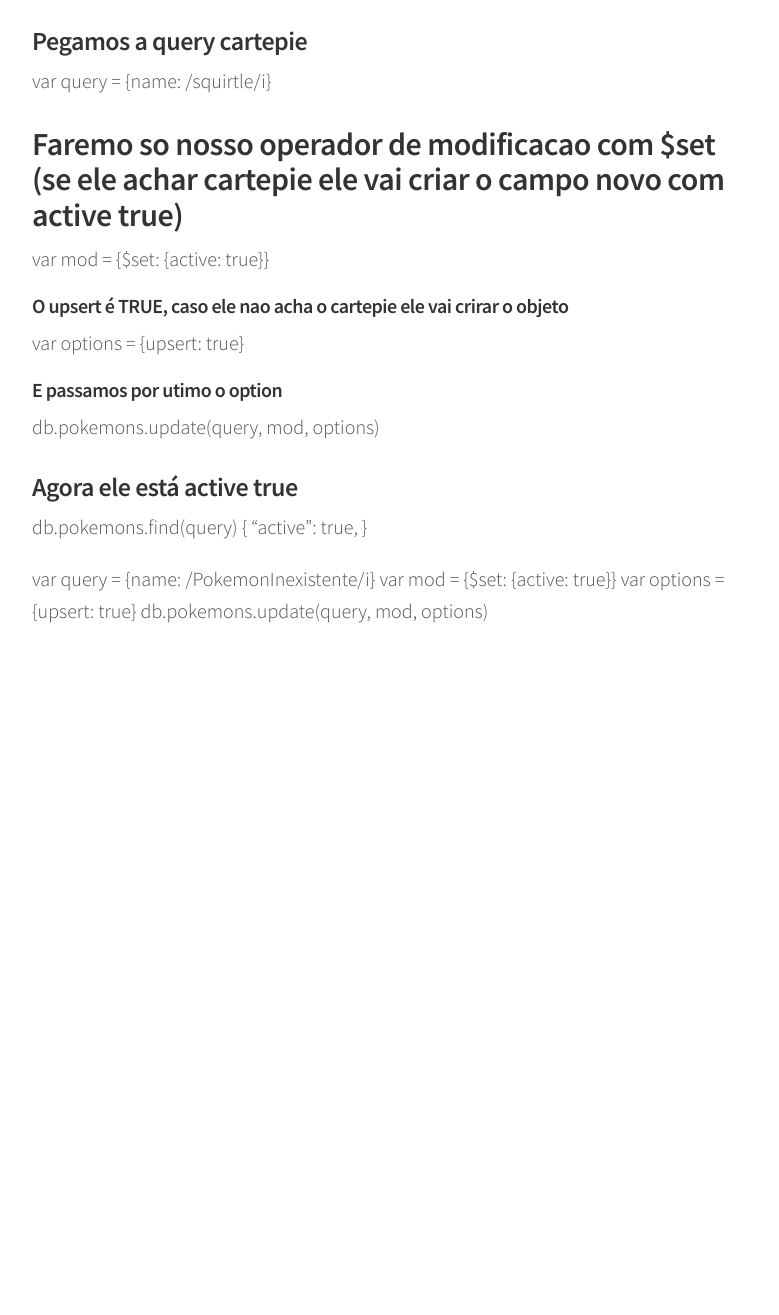
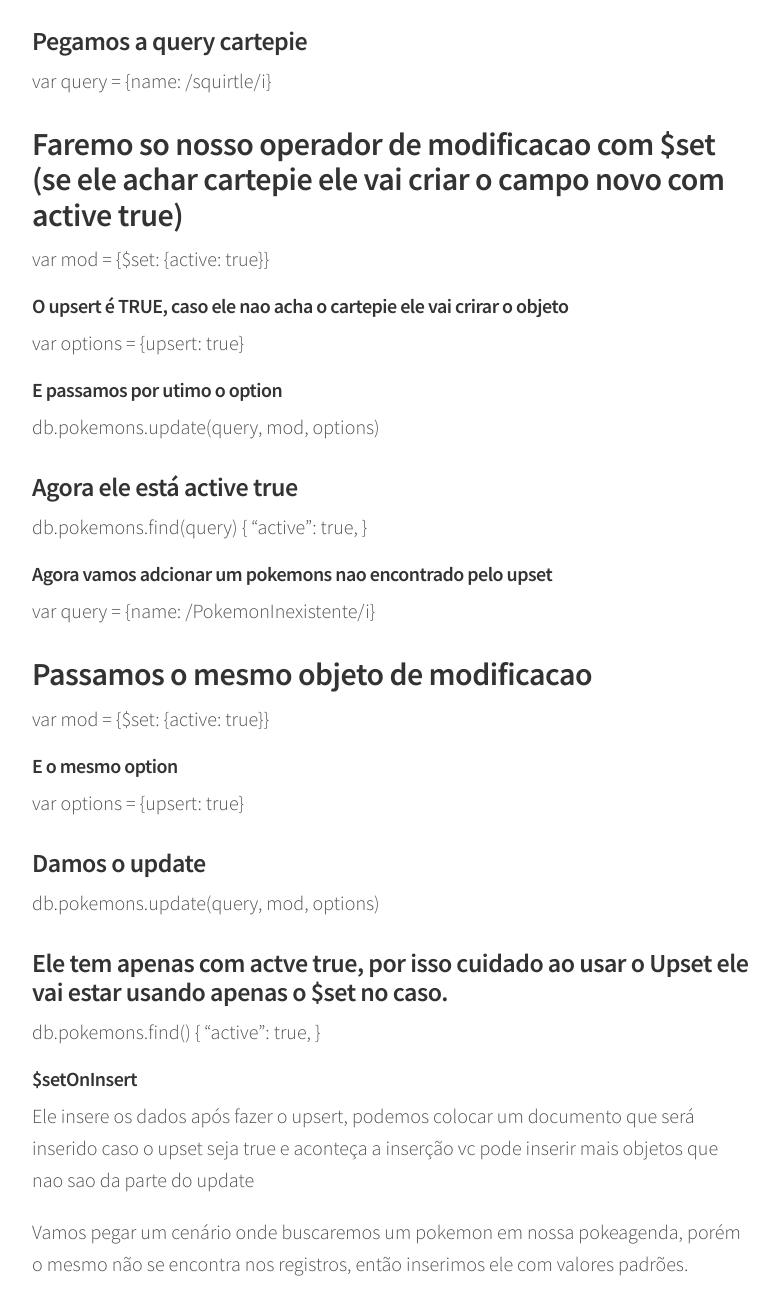
Before and after one commit to indrajithbandara/debug-blog, a Jekyll site: the page built from _posts/2016-05-14-mongodb.md, in a window 1280 px wide and 1400 px high, scrolled down 11358 px. Shown: the top 1315 px of the window, without its empty margins (248-1027 px from the left). Built offline with Jekyll 4.4.1, drawn with Linux system fonts in a browser that asks for light colours; comment, search, counter and statistics services are not loaded; before the commit the page ends 12105 px from its top, so only the background shows below that.

Commit message:
dma mamadinha

```diff
--- a/_posts/2016-05-14-mongodb.md
+++ b/_posts/2016-05-14-mongodb.md
@@ -485,8 +485,27 @@ db.pokemons.find(query)
    "active": true,
 }
 
+#### Agora vamos adcionar um pokemons nao encontrado pelo upset
+var query = {name: /PokemonInexistente/i}
 
-var query = {name: /PokemonInexistente/i}
+## Passamos o mesmo objeto de modificacao
 var mod = {$set: {active: true}}
+
+#### E o mesmo option
 var options = {upsert: true}
+
+### Damos o update
 db.pokemons.update(query, mod, options)
+
+### Ele tem apenas com actve true, por isso cuidado ao usar o Upset ele vai estar usando apenas o $set no caso.
+db.pokemons.find()
+{
+  "active": true,
+}
+
+##### $setOnInsert
+Ele insere os dados após fazer o upsert, podemos colocar um documento que será inserido caso o upset
+seja true e aconteça a inserção vc pode inserir mais objetos que nao sao da parte do update
+
+Vamos pegar um cenário onde buscaremos um pokemon em nossa pokeagenda, porém o mesmo
+não se encontra nos registros, então inserimos ele com valores padrões.
```
